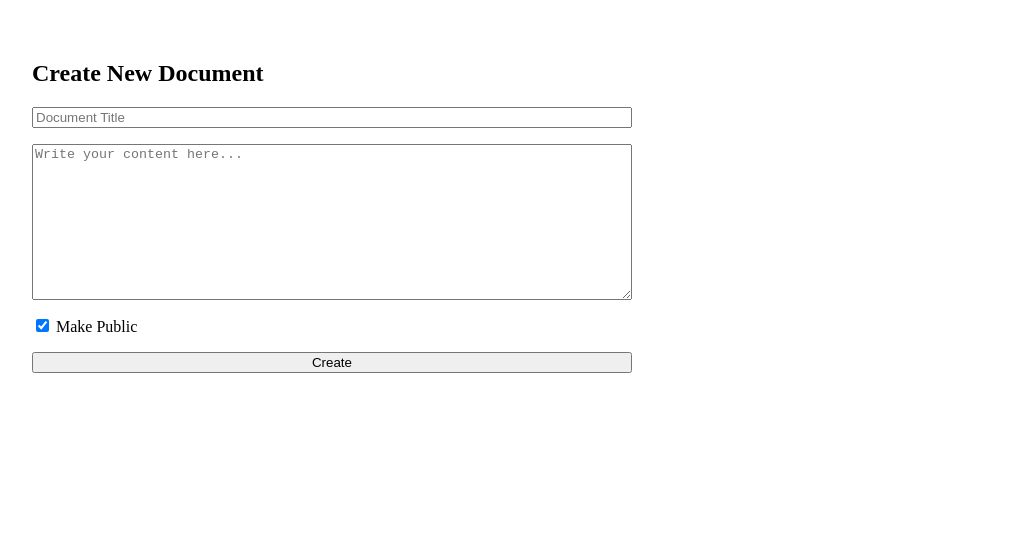
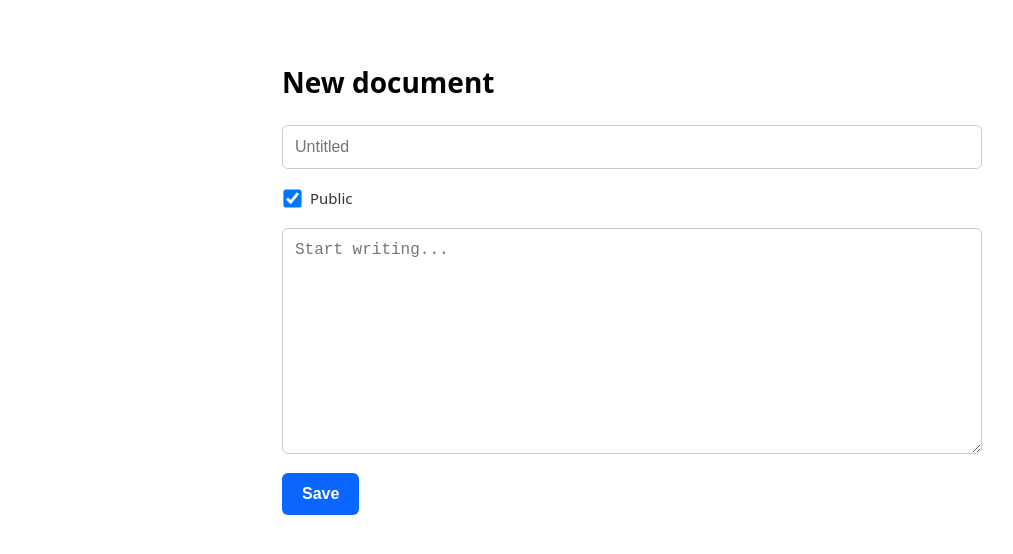
Before and after one commit to 1109inc/knowledge-base-platform, a React (Create React App) app in the folder client/: page /create in a window 1280 px wide. Shown: the top 554 px of the page, without its empty margins (8-1021 px from the left). Built offline with nearby package versions, Linux system fonts and the light colour scheme.

Commit message:
Added create page UI

```diff
--- a/client/src/pages/CreateDocument.jsx
+++ b/client/src/pages/CreateDocument.jsx
@@ -18,9 +18,8 @@ const CreateDocument = () => {
       const res = await axios.post("/documents", {
         title,
         content,
-        isPublic
+        isPublic,
       });
-
       console.log("Document created:", res.data);
       navigate("/dashboard");
     } catch (err) {
@@ -30,40 +29,110 @@ const CreateDocument = () => {
   };
 
   return (
-    <div style={{ padding: "2rem" }}>
-      <h2>Create New Document</h2>
-      {error && <p style={{ color: "red" }}>{error}</p>}
+    <div style={styles.container}>
+      <h2 style={styles.heading}>New document</h2>
+      {error && <p style={styles.error}>{error}</p>}
 
-      <form onSubmit={handleSubmit} style={{ display: "flex", flexDirection: "column", gap: "1rem", maxWidth: "600px" }}>
+      <form onSubmit={handleSubmit} style={styles.form}>
         <input
           type="text"
-          placeholder="Document Title"
+          placeholder="Untitled"
           value={title}
           onChange={(e) => setTitle(e.target.value)}
+          style={styles.input}
           required
         />
 
+        <div style={styles.toggleWrapper}>
+          <label style={styles.toggleLabel}>
+            <input
+              type="checkbox"
+              checked={isPublic}
+              onChange={(e) => setIsPublic(e.target.checked)}
+              style={styles.toggleInput}
+            />
+            <span style={styles.toggleText}>{isPublic ? "Public" : "Private"}</span>
+          </label>
+        </div>
+
         <textarea
           rows={10}
-          placeholder="Write your content here..."
+          placeholder="Start writing..."
           value={content}
           onChange={(e) => setContent(e.target.value)}
+          style={styles.textarea}
           required
         />
 
-        <label>
-          <input
-            type="checkbox"
-            checked={isPublic}
-            onChange={(e) => setIsPublic(e.target.checked)}
-          />{" "}
-          Make Public
-        </label>
-
-        <button type="submit">Create</button>
+        <button type="submit" style={styles.button}>Save</button>
       </form>
     </div>
   );
 };
 
+const styles = {
+  container: {
+    padding: "2rem",
+    maxWidth: "700px",
+    margin: "auto",
+    fontFamily: "system-ui",
+  },
+  heading: {
+    fontSize: "28px",
+    fontWeight: "600",
+    marginBottom: "1.5rem",
+  },
+  error: {
+    color: "red",
+    marginBottom: "1rem",
+  },
+  form: {
+    display: "flex",
+    flexDirection: "column",
+    gap: "1.2rem",
+  },
+  input: {
+    padding: "0.75rem",
+    border: "1px solid #ccc",
+    borderRadius: "6px",
+    fontSize: "16px",
+  },
+  textarea: {
+    padding: "0.75rem",
+    border: "1px solid #ccc",
+    borderRadius: "6px",
+    fontSize: "16px",
+    resize: "vertical",
+    minHeight: "200px",
+  },
+  button: {
+    backgroundColor: "#0a66ff",
+    color: "#fff",
+    padding: "0.75rem 1.25rem",
+    border: "none",
+    borderRadius: "6px",
+    fontWeight: "bold",
+    fontSize: "16px",
+    cursor: "pointer",
+    alignSelf: "flex-start",
+  },
+  toggleWrapper: {
+    display: "flex",
+    alignItems: "center",
+  },
+  toggleLabel: {
+    display: "flex",
+    alignItems: "center",
+    gap: "0.5rem",
+  },
+  toggleInput: {
+    transform: "scale(1.4)",
+    cursor: "pointer",
+  },
+  toggleText: {
+    fontSize: "15px",
+    color: "#333",
+  },
+};
+
 export default CreateDocument;
```
